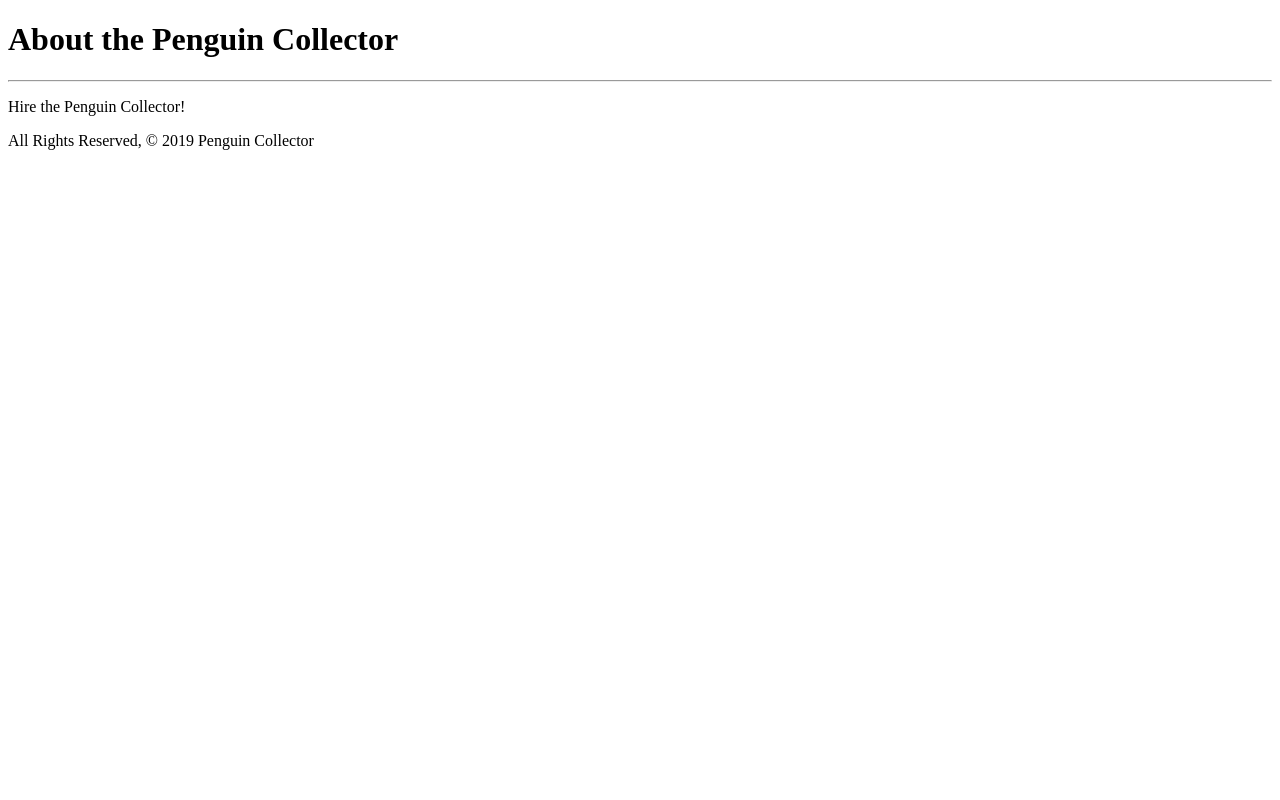
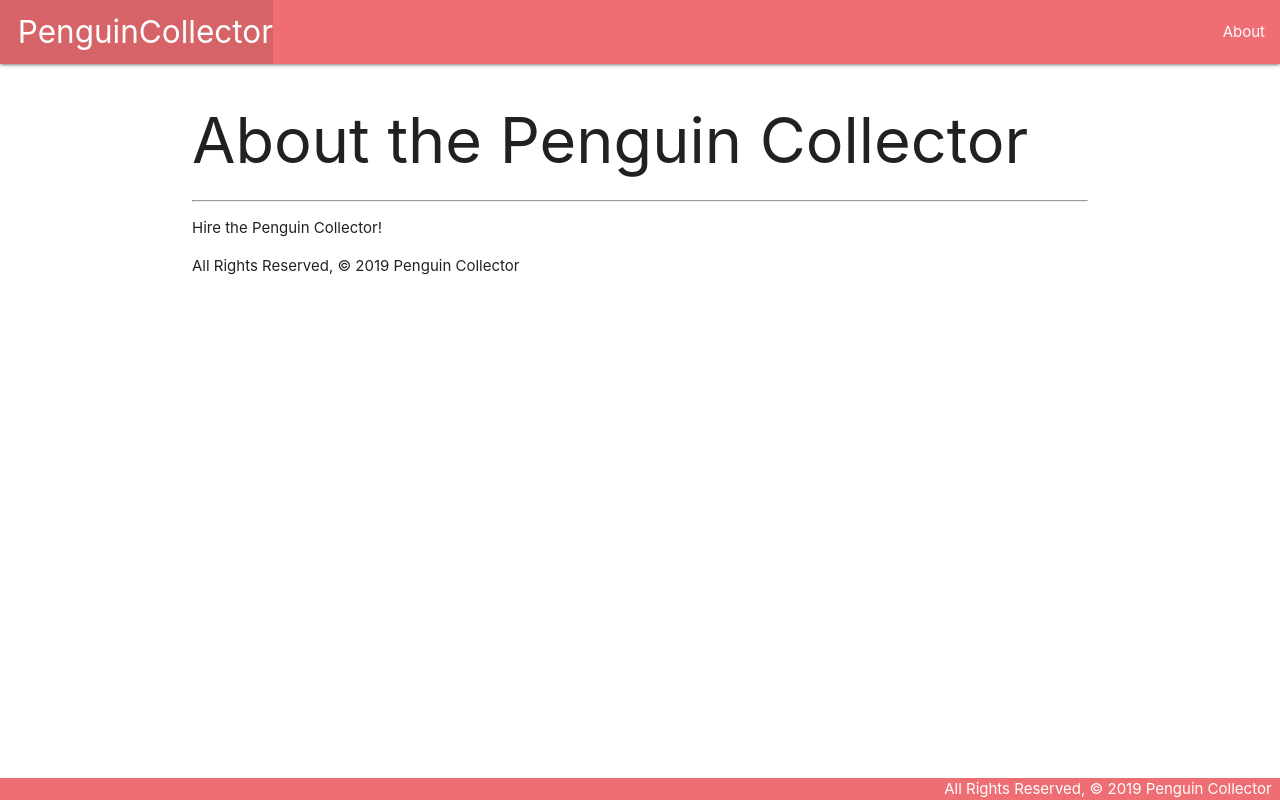
Before and after one commit to StevenB94/PenguinCollector, a Django app: page /about/ in a window 1280 px wide. Run offline with Django 3.2, Linux system fonts and the light colour scheme.

Commit message:
Added CSS

```diff
--- /dev/null
+++ b/main_app/static/css/style.css
@@ -0,0 +1,14 @@
+body {
+    display: flex;
+    min-height: 100vh;
+    flex-direction: column;
+  }
+
+  main {
+    flex: 1 0 auto;
+  }
+
+  footer.page-footer {
+    padding-top: 0;
+    text-align: right;
+  }
--- a/main_app/templates/about.html
+++ b/main_app/templates/about.html
@@ -1,15 +1,9 @@
-<!DOCTYPE html>
-<html lang="en">
-<head>
-  <meta charset="UTF-8">
-  <meta name="viewport" content="width=device-width, initial-scale=1.0">
-  <meta http-equiv="X-UA-Compatible" content="ie=edge">
-  <title>Penguin Collector</title>
-</head>
-<body>
+{% extends 'base.html' %}
+{% block content %}
+
     <h1>About the Penguin Collector</h1>
     <hr />
     <p>Hire the Penguin Collector!</p>
     <footer>All Rights Reserved, &copy; 2019 Penguin Collector</footer>
-</body>
-</html>
+
+    {% endblock %}
--- /dev/null
+++ b/main_app/templates/base.html
@@ -0,0 +1,33 @@
+{% load static %}
+
+<html lang="en">
+<head>
+  <meta charset="UTF-8">
+  <meta name="viewport" content="width=device-width, initial-scale=1.0">
+  <meta http-equiv="X-UA-Compatible" content="ie=edge">
+  <title>Penguin Collector</title>
+  <link rel="stylesheet" href="https://cdnjs.cloudflare.com/ajax/libs/materialize/1.0.0/css/materialize.min.css">
+  <link rel="stylesheet" type="text/css" href="{% static 'css/style.css' %}">
+</head>
+<body>
+  <header class="navbar-fixed">
+    <nav>
+      <div class="nav-wrapper">
+        <ul>
+          <li><a href="/" class="left brand-logo">&nbsp;&nbsp;PenguinCollector</a></li>
+        </ul>
+        <ul class="right">
+          <li><a href="/about">About</a></li>
+        </ul>
+      </div>
+    </nav>
+  </header>
+  <main class="container">
+    {% block content %}
+    {% endblock %}
+  </main>
+  <footer class="page-footer">
+    <div class="right">All Rights Reserved, &copy; 2019 Penguin Collector &nbsp;</div>
+  </footer>
+</body>
+</html>
```
